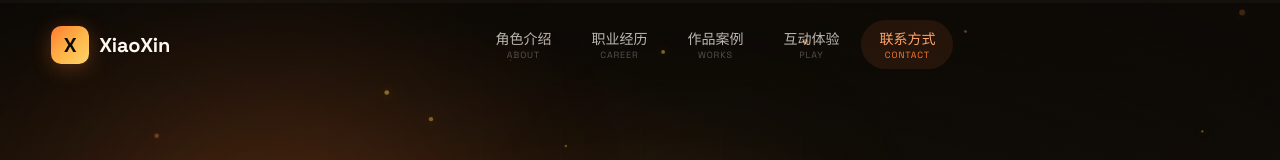
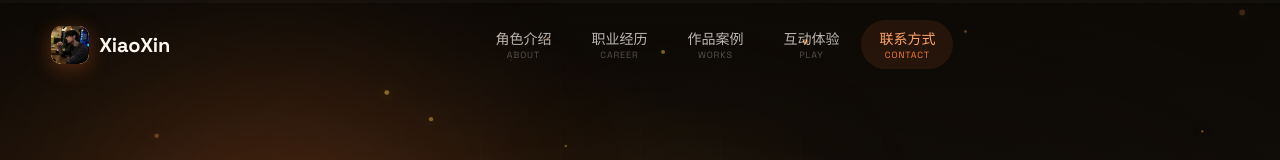
Before and after one commit to kiu9676-cmd/xiaoxin-portfolio, a React (Vite) app: page / in a window 1280 px wide. Shown: the top 160 px of the page. Built offline with nearby package versions, Linux system fonts and the light colour scheme.

Commit message:
配置导航栏头像

```diff
--- a/src/components/Navbar.jsx
+++ b/src/components/Navbar.jsx
@@ -1,9 +1,6 @@
 import { useState, useEffect } from 'react'
+import logoAvatar from '../assets/avatar.png'
 import './Navbar.css'
-
-// 头像图片路径 —— 将图片放到 src/assets/ 目录下，取消下面注释并替换路径即可
-// import logoAvatar from '../assets/logo-avatar.png'
-const logoAvatar = null
 
 const NAV_ITEMS = [
   { id: 'about', label: '角色介绍', labelEn: 'About' },
```
